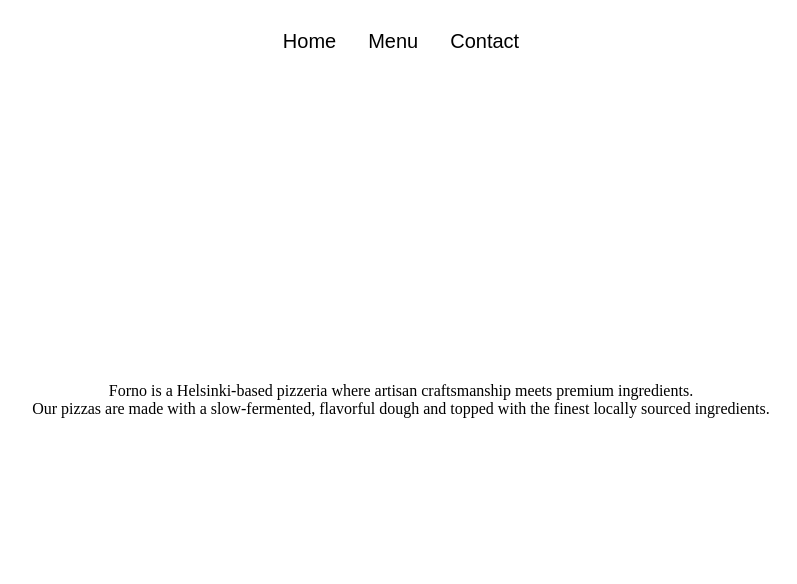
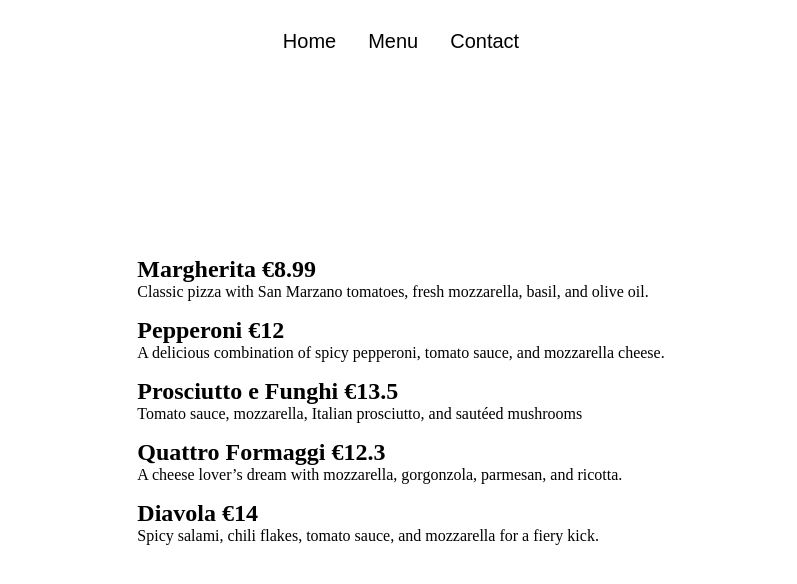
Before and after one commit to gudiudi/restaurant-page, a website built with webpack: page src/template.html in a window 1280 px wide. Both pictures are taken after a click on the button "Menu". Shown: the whole page, without its empty margins (239-1036 px from the left). Built offline with nearby package versions, Linux system fonts and the light colour scheme.

Commit message:
feat: add menu page

```diff
--- a/src/assets/styles.css
+++ b/src/assets/styles.css
@@ -7,6 +7,14 @@ body {
   flex-direction: column;
   justify-content: center;
   align-items: center;
+}
+
+h2 {
+  margin: 0;
+}
+
+p {
+  margin: 0;
 }
 
 .header {
@@ -30,5 +38,4 @@ body {
 
 .content {
   white-space: pre-line;
-  text-align: center;
 }
--- a/src/home.js
+++ b/src/home.js
@@ -1,6 +1,7 @@
 export default function home() {
-  const description = document.createElement('div');
-  description.classList = 'content-desc'
-  description.textContent = 'Forno is a Helsinki-based pizzeria where artisan craftsmanship meets premium ingredients.\nOur pizzas are made with a slow-fermented, flavorful dough and topped with the finest locally sourced ingredients.'
-  return description;
+  const div = document.createElement('div');
+  div.classList = 'content-desc'
+  div.style = 'text-align: center;'
+  div.textContent = 'Forno is a Helsinki-based pizzeria where artisan craftsmanship meets premium ingredients.\nOur pizzas are made with a slow-fermented, flavorful dough and topped with the finest locally sourced ingredients.'
+  return div;
 }
--- a/src/index.js
+++ b/src/index.js
@@ -1,11 +1,12 @@
 import "./assets/styles.css";
 import home from "./home.js";
+import menu from "./menu.js";
 
 (() => {
   const header = document.querySelector('.header');
   const content = document.querySelector('.content');
 
-  const pages = { home };
+  const pages = { home, menu };
 
   let currentPage = home;
   content.appendChild(currentPage());
--- /dev/null
+++ b/src/menu.js
@@ -0,0 +1,50 @@
+export default function menu() {
+  const items = [
+    {
+      name: 'Margherita',
+      price: 8.99,
+      desc: 'Classic pizza with San Marzano tomatoes, fresh mozzarella, basil, and olive oil.'
+    },
+    {
+      name: 'Pepperoni',
+      price: 12.00,
+      desc: 'A delicious combination of spicy pepperoni, tomato sauce, and mozzarella cheese.'
+    },
+    {
+      name: 'Prosciutto e Funghi',
+      price: 13.50,
+      desc: 'Tomato sauce, mozzarella, Italian prosciutto, and sautéed mushrooms'
+    },
+    {
+      name: 'Quattro Formaggi',
+      price: 12.30,
+      desc: 'A cheese lover’s dream with mozzarella, gorgonzola, parmesan, and ricotta.'
+    },
+    {
+      name: 'Diavola',
+      price: 14.00,
+      desc: 'Spicy salami, chili flakes, tomato sauce, and mozzarella for a fiery kick.'
+    }
+  ]
+
+  const div = document.createElement('div');
+  div.classList = 'menu';
+  div.style = 'text-align: left; display: flex; flex-direction: column; gap: 1rem'
+
+  for (let item of items) {
+    const menuItem = document.createElement('div');
+    menuItem.classList = 'menu-item';
+
+    const itemName = document.createElement('h2');
+    itemName.textContent = `${item.name} €${item.price}`;
+
+    const itemDesc = document.createElement('p');
+    itemDesc.textContent = item.desc;
+
+    menuItem.appendChild(itemName);
+    menuItem.appendChild(itemDesc);
+    div.appendChild(menuItem);
+  }
+
+  return div;
+}
```
